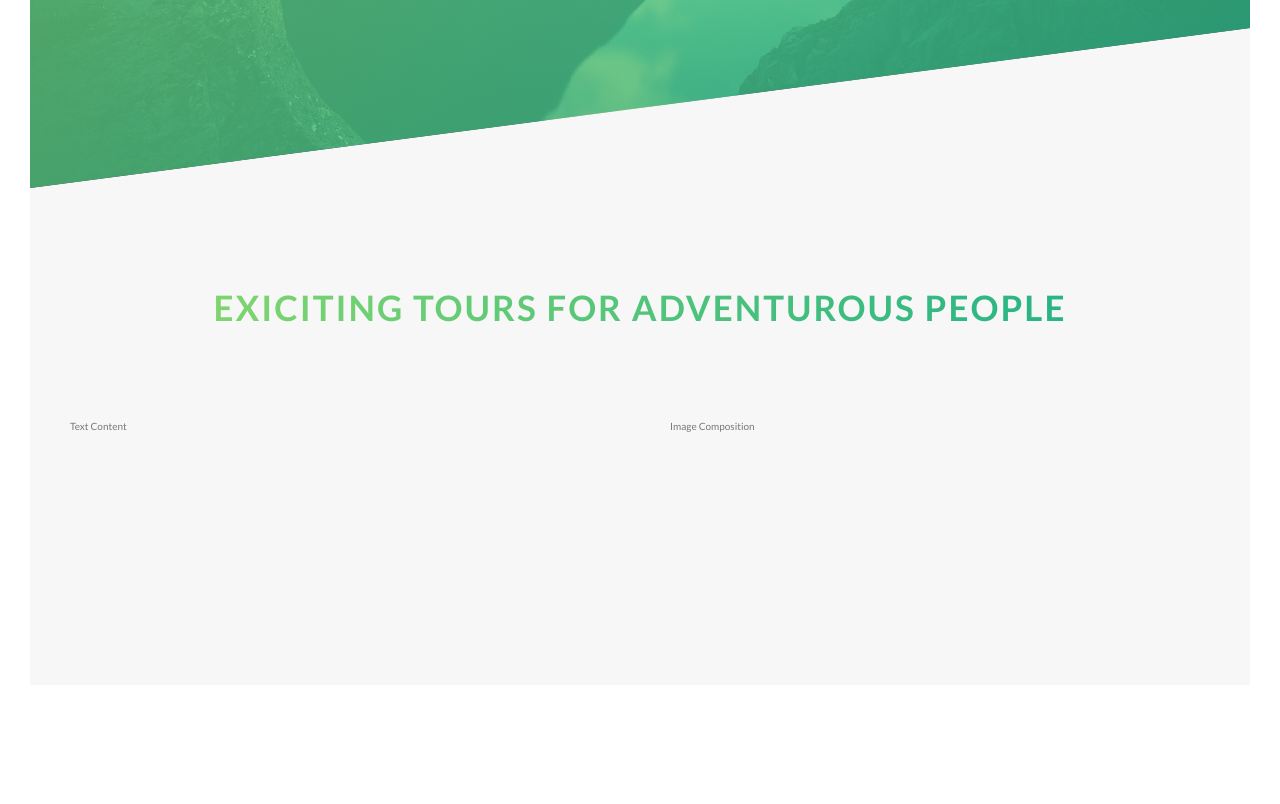
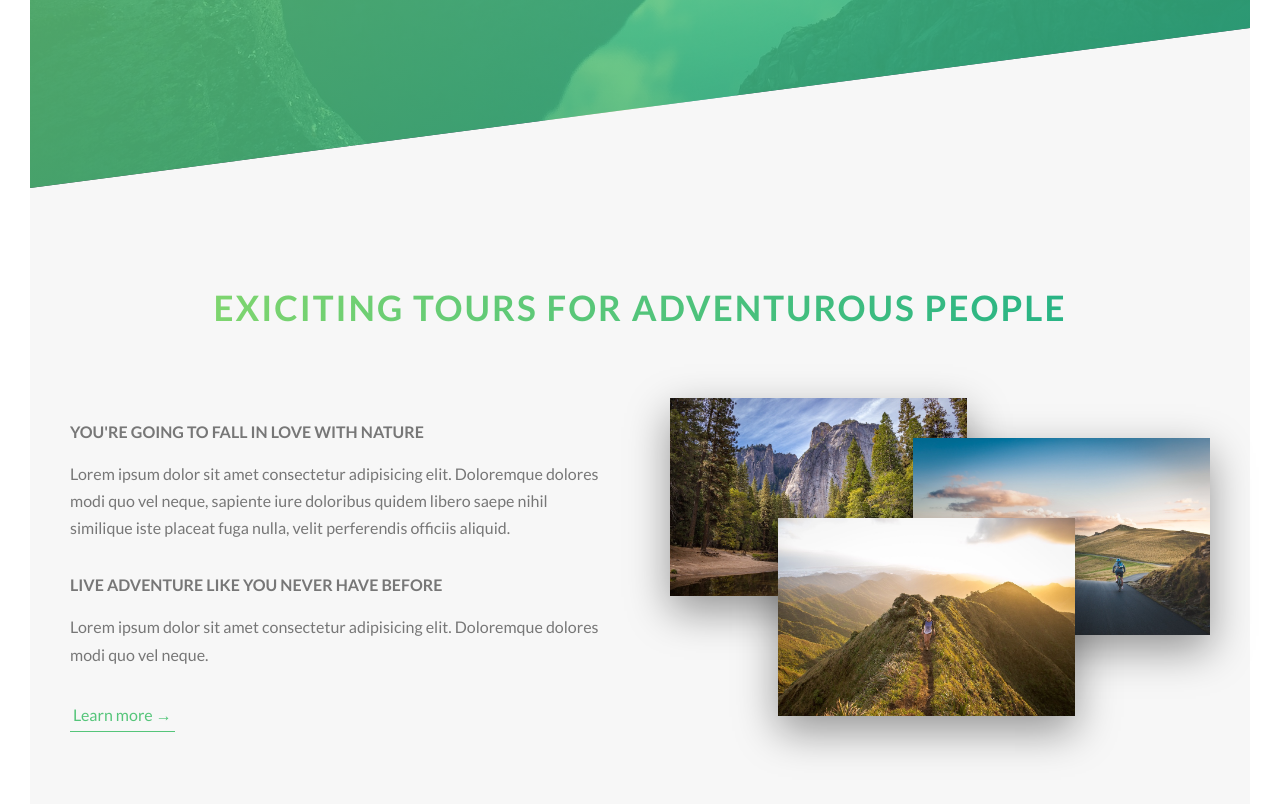
Before and after one commit to Vladyslav-Davydenko/Html-and-Css, a website: page Natours/index.html in a window 1280 px wide. Shown: the part 602-1406 px from the top of the page. Before the commit the page ends 1317 px from the top, so only its background shows below. Drawn offline with Linux system fonts and the light colour scheme.

Commit message:
About page finished

```diff
--- a/Natours/index.html
+++ b/Natours/index.html
@@ -1,21 +1,29 @@
 <!DOCTYPE html>
 <html lang="en">
   <head>
-        <meta charset="UTF-8">
-        <meta name="viewport" content="width=device-width, initial-scale=1.0">
+    <meta charset="UTF-8" />
+    <meta name="viewport" content="width=device-width, initial-scale=1.0" />
 
-        <link href="https://fonts.googleapis.com/css?family=Lato:100,300,400,700,900" rel="stylesheet">
+    <link
+      href="https://fonts.googleapis.com/css?family=Lato:100,300,400,700,900"
+      rel="stylesheet"
+    />
 
-        <link rel="stylesheet" href="css/icon-font.css">
-        <link rel="stylesheet" href="css/style.css">
-        <link rel="shortcut icon" type="image/png" href="img/favicon.png">
+    <link rel="stylesheet" href="css/icon-font.css" />
+    <link rel="stylesheet" href="css/style.css" />
+    <link rel="shortcut icon" type="image/png" href="img/favicon.png" />
 
     <title>Natours | Exciting tours for adventurous people</title>
   </head>
   <body>
     <header class="header">
       <div class="header__logo-box">
-                <img src="img/logo-white.png" alt="logo" height="35px" class="header__logo">
+        <img
+          src="img/logo-white.png"
+          alt="logo"
+          height="35px"
+          class="header__logo"
+        />
       </div>
       <div class="header__text-box">
         <h1 class="heading-primary">
@@ -28,7 +36,7 @@
 
     <main>
       <section class="section-about">
-                <div class="u-center-text u-margin-bottom-8">
+        <div class="u-center-text u-margin-bottom-big">
           <h2 class="heading-secondary">
             Exiciting tours for adventurous people
           </h2>
@@ -36,10 +44,43 @@
 
         <div class="row">
           <div class="col-1-of-2">
-                        Text Content
+            <h3 class="heading-tertiary u-margin-bottom-small">
+              You're going to fall in love with nature
+            </h3>
+            <p class="paragraph">
+              Lorem ipsum dolor sit amet consectetur adipisicing elit.
+              Doloremque dolores modi quo vel neque, sapiente iure doloribus
+              quidem libero saepe nihil similique iste placeat fuga nulla, velit
+              perferendis officiis aliquid.
+            </p>
+            <h3 class="heading-tertiary u-margin-bottom-small">
+              Live adventure like you never have before
+            </h3>
+            <p class="paragraph">
+              Lorem ipsum dolor sit amet consectetur adipisicing elit.
+              Doloremque dolores modi quo vel neque.
+            </p>
+
+            <a href="#" class="btn-text">Learn more &rarr;</a>
           </div>
           <div class="col-1-of-2">
-                        Image Composition
+            <div class="composition">
+              <img
+                src="img/nat-1-large.jpg"
+                alt="Photo 1"
+                class="composition__photo composition__photo--p1"
+              />
+              <img
+                src="img/nat-2-large.jpg "
+                alt="Photo 2"
+                class="composition__photo composition__photo--p2"
+              />
+              <img
+                src="img/nat-3-large.jpg"
+                alt="Photo 3"
+                class="composition__photo composition__photo--p3"
+              />
+            </div>
           </div>
         </div>
       </section>
--- a/Natours/sass/abstracts/_variables.scss
+++ b/Natours/sass/abstracts/_variables.scss
@@ -1,4 +1,4 @@
-//COLORS
+// COLORS
 $color-primary: #55c57a;
 $color-primary-light: #7ed56f;
 $color-primary-dark: #28b485;
@@ -9,7 +9,10 @@ $color-gray-dark: #777;
 $color-white: #fff;
 $color-black: rgb(0, 0, 0);
 
-//GRID
+// FONT
+$default-font-size: 1.6rem;
+
+// GRID
 $grid-width: 114rem;
 $gutter-vertical: 8rem;
 $gutter-horizontal: 6rem;
--- a/Natours/sass/base/_typography.scss
+++ b/Natours/sass/base/_typography.scss
@@ -1,20 +1,19 @@
-.heading-primary{
+.heading-primary {
   color: $color-white;
   text-align: center;
   text-transform: uppercase;
   backface-visibility: hidden;
   margin-bottom: 6rem;
 
-    &--main{
+  &--main {
     font-size: 6rem;
     font-weight: 400;
     letter-spacing: 3.5rem;
     display: block;
     animation: moveInLeft 1s ease-out;
-
   }
 
-    &--sub{
+  &--sub {
     font-size: 2rem;
     font-weight: 700;
     letter-spacing: 1.75rem;
@@ -23,7 +22,7 @@
   }
 }
 
-body{
+body {
   font-family: "Lato", sans-serif;
   font-weight: 400;
   font-size: 1rem;
@@ -32,20 +31,38 @@ body{
   padding: 3rem;
 }
 
-.heading-secondary{
+.heading-secondary {
   font-size: 3.5rem;
   text-transform: uppercase;
   font-weight: 700;
   display: inline-block;
-    background-image: linear-gradient(to right, $color-primary-light, $color-primary-dark);
+  background-image: linear-gradient(
+    to right,
+    $color-primary-light,
+    $color-primary-dark
+  );
   background-clip: text;
   -webkit-background-clip: text;
   color: transparent;
   letter-spacing: 2px;
-    transition: all .2s;
+  transition: all 0.2s;
 
-    &:hover{
+  &:hover {
     transform: skewY(2deg) skewX(15deg) scale(1.1);
-        text-shadow: .5rem 1rem 2rem rgba($color-black, .2);
+    text-shadow: 0.5rem 1rem 2rem rgba($color-black, 0.2);
   }
 }
+
+.heading-tertiary {
+  font-size: $default-font-size;
+  font-weight: 700;
+  text-transform: uppercase;
+}
+
+.paragraph {
+  font-size: $default-font-size;
+
+  &:not(:last-child) {
+    margin-bottom: 3rem;
+  }
+}
--- a/Natours/sass/base/_utilities.scss
+++ b/Natours/sass/base/_utilities.scss
@@ -1,7 +1,15 @@
-.u-center-text{
-    text-align: center;
+.u-center-text {
+  text-align: center;
 }
 
-.u-margin-bottom-8{
-    margin-bottom: 8rem;
+.u-margin-bottom-big {
+  margin-bottom: 8rem;
 }
+
+.u-margin-bottom-medium {
+  margin-bottom: 4rem;
+}
+
+.u-margin-bottom-small {
+  margin-bottom: 1.5rem;
+}
--- a/Natours/sass/components/_button.scss
+++ b/Natours/sass/components/_button.scss
@@ -1,41 +1,41 @@
-.btn{
+.btn {
   &:link,
-    &:visited{
+  &:visited {
     text-transform: uppercase;
     text-decoration: none;
     padding: 1.5rem 4rem;
     display: inline-block;
     border-radius: 10rem;
-        transition: all .2s;
+    transition: all 0.2s;
     position: relative;
-        font-size: 1.6rem;
+    font-size: $default-font-size;
   }
 
-    &:hover{
+  &:hover {
     transform: translateY(-3px);
     box-shadow: 0 1rem 2rem rgba($color-black, 0.2);
 
-        &::after{
+    &::after {
       transform: scaleX(1.4) scaleY(1.6);
       opacity: 0;
     }
   }
 
-    &:active{
+  &:active {
     transform: translateY(-1px);
-        box-shadow: 0 .5rem 1rem rgba($color-black, 0.2)
+    box-shadow: 0 0.5rem 1rem rgba($color-black, 0.2);
   }
 
-    &--white{
+  &--white {
     background-color: $color-white;
     color: $color-gray-dark;
 
-        &::after{
+    &::after {
       background-color: $color-white;
     }
   }
 
-    &::after{
+  &::after {
     content: "";
     display: inline-block;
     height: 100%;
@@ -47,8 +47,33 @@
     transition: all 300ms;
   }
 
-    &--animated{
-        animation: moveInBottom .5s ease-out .75s;
+  &--animated {
+    animation: moveInBottom 0.5s ease-out 0.75s;
     animation-fill-mode: backwards;
   }
 }
+
+.btn-text {
+  &:link,
+  &:visited {
+    font-size: $default-font-size;
+    color: $color-primary;
+    display: inline-block;
+    text-decoration: none;
+    border-bottom: 1px solid $color-primary;
+    padding: 3px;
+    transition: all 0.3s;
+  }
+
+  &:hover {
+    background-color: $color-primary;
+    color: $color-white;
+    box-shadow: 0 1rem 2rem rgba($color-black, 0.2);
+    transform: translateY(-2px);
+  }
+
+  &:active {
+    box-shadow: 0 0.5rem 1rem rgba($color-black, 0.2);
+    transform: translateY(1px);
+  }
+}
--- /dev/null
+++ b/Natours/sass/components/_composition.scss
@@ -0,0 +1,39 @@
+.composition {
+  position: relative;
+  transition: all 0.2s;
+
+  &__photo {
+    width: 55%;
+    box-shadow: 0 1.5rem 4rem rgba($color-black, 0.4);
+    position: absolute;
+    z-index: 10;
+    transition: all 0.2s;
+    outline-offset: 2rem;
+
+    &--p1 {
+      left: 0;
+      top: -2rem;
+    }
+
+    &--p2 {
+      right: 0;
+      top: 2rem;
+    }
+
+    &--p3 {
+      left: 20%;
+      top: 10rem;
+    }
+
+    &:hover {
+      outline: 1.5rem solid $color-primary;
+      transform: scale(1.05) translateY(-0.5rem);
+      box-shadow: 0 1.5rem 4rem rgba($color-black, 0.5);
+      z-index: 20;
+    }
+  }
+
+  &:hover &__photo:not(:hover) {
+    transform: scale(0.95);
+  }
+}
--- a/Natours/sass/main.scss
+++ b/Natours/sass/main.scss
@@ -8,6 +8,7 @@
 @import "base/utilities";
 
 @import "components/button";
+@import "components/composition";
 
 @import "pages/home";
 
```
Also changed, not shown: Natours/sass/abstracts/_mixins.scss (+5 -5 lines), Natours/sass/base/_animations.scss (+8 -8 lines), Natours/sass/base/_base.scss (+8 -8 lines), Natours/sass/layout/_grid.scss (+19 -15 lines), Natours/sass/layout/_header.scss (+7 -6 lines), Natours/sass/pages/_home.scss (+4 -4 lines), Natours/css/style.css. Lines whose indentation alone changed are shown as unchanged.
